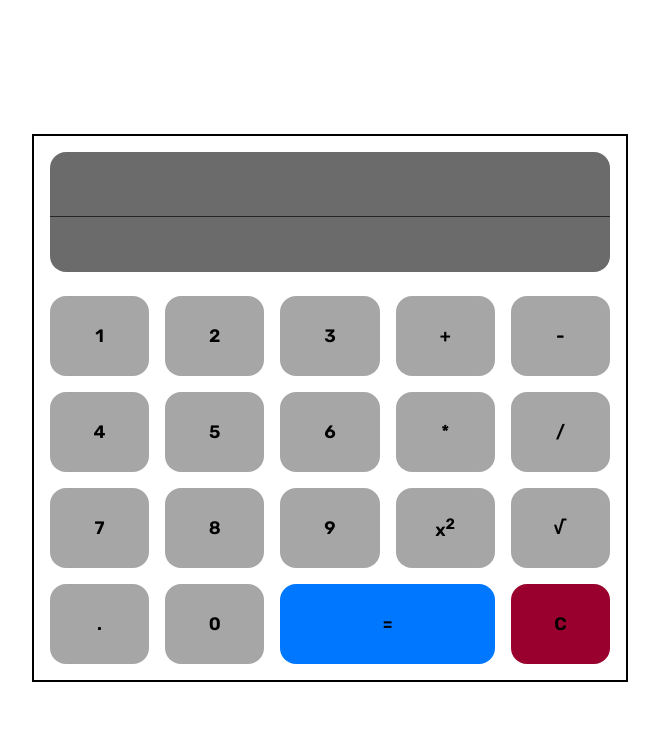
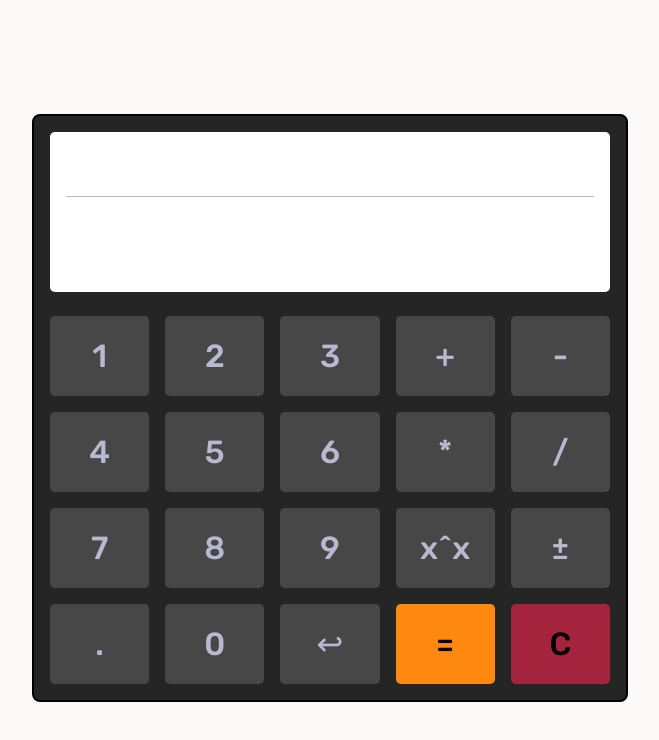
Before and after one commit to finestedm/Calculator, a plain HTML site: page index.html in a window 1280 px wide. Shown: the whole page, without its empty margins (310-969 px from the left). Drawn offline with Linux system fonts and the light colour scheme.

Commit message:
backspace added, square implemented, changed design

```diff
--- a/index.html
+++ b/index.html
@@ -36,10 +36,11 @@
             <button id = 'minus' class = 'operational'>-</button>
             <button id = 'multiply' class = 'operational'>*</button>
             <button id = 'divide' class = 'operational'>/</button>
-            <button id = 'square' class = 'operational' data = "**">x<sup>2</sup></button>
-            <button id = 'sqrt' class = 'operational' data = "Math.sqrt()">√</button>
+            <button id = 'square' class = 'operational'>x^x</button>
+            <button id = 'opposite' class = 'special'>±</button>
             <button id = 'equals' class = 'special'>=</button>
             <button id = 'clear' class = 'special'>C</button>
+            <button id = 'backspace' class = 'special'>↩</button>
         </div>
     </div>
 </body>
--- a/myscript.js
+++ b/myscript.js
@@ -28,7 +28,12 @@ buttonList.forEach(element => {                             // add event listene
                 displayCurrentLine.innerHTML = '';
                 displayHistoryLineOperator.innerHTML = '';
                 displayHistoryLine.innerHTML = '';
-
+            } else if (e.target.id == 'opposite') {
+                textToChange = displayCurrentLine.innerHTML;
+                changeSign(textToChange);
+            } else if (e.target.id == 'backspace') {
+                textToChange = displayCurrentLine.innerHTML;
+                deleteLastDigit(textToChange);
             }
         } else {
             addTextToCurrentLine(e.target.firstChild.data);         // if pressed button is digit then add the digit to the current display
@@ -57,6 +62,28 @@ function doOperation(operationType, arg1 = 0, arg2 = 0) {
         } else if (operationType == '/') {
             var result = (arg2 === 0) ? 'we are doomed!' : (arg1 / arg2);
             return result;
+        } else if (operationType == 'x^x') {
+            return arg1 ** arg2
         }
     }
 }
+
+function changeSign(textToChange) {
+    if (textToChange[0] === '-') {
+        displayCurrentLine.innerHTML = textToChange.slice(1);
+    } else {
+        displayCurrentLine.innerHTML = ('-' + textToChange);
+    }
+}
+
+function deleteLastDigit(textToChange) {
+    if (textToChange.length > 0) {
+        displayCurrentLine.innerHTML = textToChange.slice(0, -1);
+    }
+}
+
+// function roundNumber(numberToRound) {    // do this later
+//     numberToRound = String(numberToRound);
+//     numberToRoundSplit = numberToRound.split('.');
+//     console.log(numberToRoundSplit);
+// }
--- a/mystyle.css
+++ b/mystyle.css
@@ -15,12 +15,19 @@ body {
     height: 100vh;
     font-family: "Digital", monospace;
     font-size: 4rem;
+    background-color: #FBFAF8;
+
 }
 
 #display {
-    background-color: #6b6b6b;
+    display: flex;
+    flex-direction: column;
+    background-color: #ffffff;
     margin-bottom: 1.5rem;
-    border-radius: 1rem;
+    border-radius: .3rem;
+    display: flex;
+    width: 100%;
+    height: max(15vh, 10rem);
 }
 
 #history {
@@ -28,45 +35,51 @@ body {
     flex-direction: row;
     justify-content: flex-end;
     align-items: center;
-    font-size: 2rem;
-    height: 2rem;
-    padding: 1rem;
-    border-bottom: 1px solid #252525;
+    flex: 1 1 40%;
+    font-size: 2.5rem;
+    border-bottom: 1px solid #b8b8d1;
+    margin: 0 1rem;
 }
 
 #history-line-operator {
     font-size: 3rem;
-
+    align-items: center;
+    display: flex;
+    align-items: center;
 }
-
 
 #current-line {
     text-align: right;
-    padding: .7rem;
+    font-size: 5rem;
+    flex: 1 1 60%;
+    display: flex;
+    align-items: center;
+    justify-content: flex-end;
+    margin: 0 1rem;
 }
 
 button {
     width: 100%;
     height: 10vh;
-    background-color: rgba(0, 0, 0, 0.349);
+    background-color: #ffffff28;
     border: none;
     transition: all 0.2s ease-in;
-    border-radius: 1rem;
+    border-radius: .3rem;
     font-family: "Rubik";
-    font-weight: 600;
-    font-size: large;
-
+    font-weight: 500;
+    font-size: 2rem;
+    color: #B8B8D1;
 }
 
 button:hover {
 
     border: none;
-    background-color: rgba(22, 207, 167, 0.349);
-    border: none;
+    box-shadow: 0 0 5px #0000007e;
+    scale: .95;
+}
 
-    box-shadow: 0 0 5px #0000007e;
-    scale: 1.02;
-    rotate: 4deg;
+upper {
+    vertical-align: super;
 }
 
 #calculator-body {
@@ -78,6 +91,8 @@ button:hover {
     width: min(80vw, 35rem);
     padding: 1rem;
     border: 2px solid #000;
+    border-radius: .5rem;
+    background-color: #252525;
 }
 
 #keyboard {
@@ -90,12 +105,7 @@ button:hover {
     grid-template-areas: "numerical numerical numerical plus minus"
         "numerical numerical numerical multiply devide"
         "numerical numerical numerical square sqrt"
-        "point num-0 equals equals . ";
-}
-
-#display {
-    width: 100%;
-    height: 15vh;
+        "point num-0 backspace equals . ";
 }
 
 .numerical {
@@ -134,15 +144,17 @@ button:hover {
     grid-area: square;
 }
 
-#sqrt {
-    grid-area: sqrt;
+#backspace {
+    grid-area: backspace;
 }
 
 #equals {
     grid-area: equals;
-    background-color: #0077ff;
+    background-color: #FF8811;
+    color: #000;
 }
 
 #clear {
-    background-color: #99002e;
+    background-color: #A5243D;
+    color: #000;
 }
```
